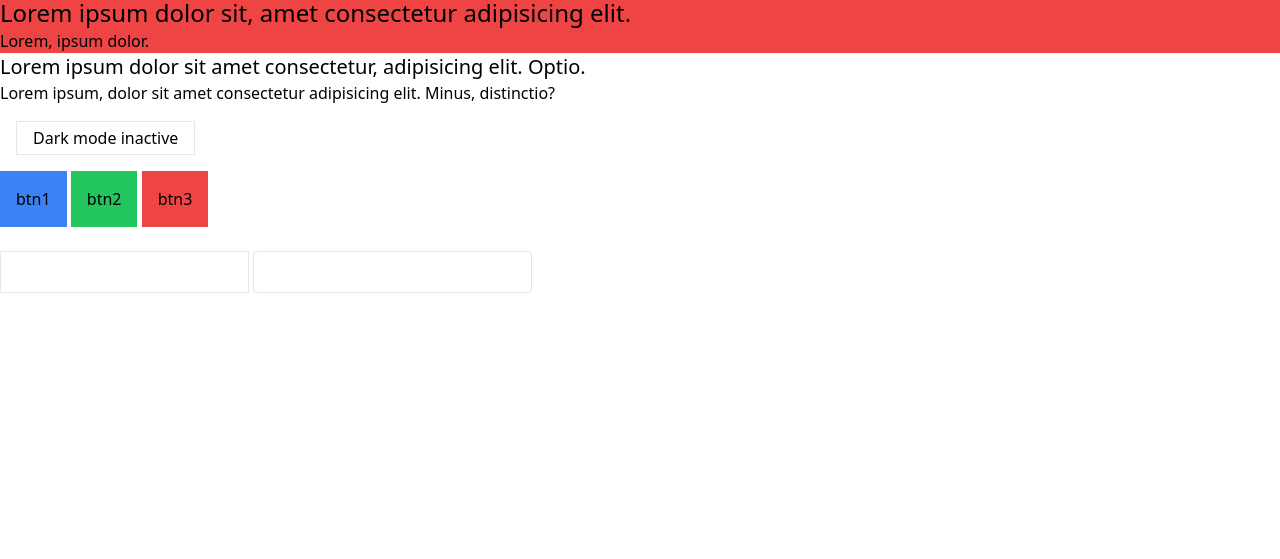
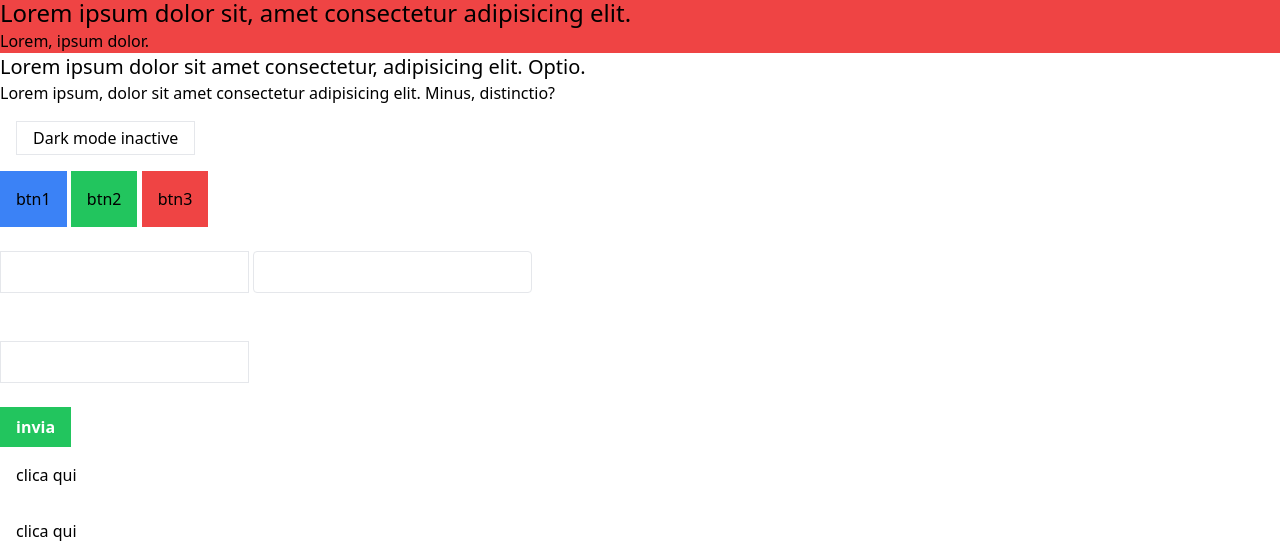
Before and after one commit to MBENE-DIEYE/tailwindCSS, a website: page index.html in a window 1280 px wide. Shown: the part 313-872 px from the top of the page. Before the commit the page ends 800 px from the top, so only its background shows below. Drawn offline with nearby package versions, Linux system fonts and the light colour scheme.

Commit message:
components costum

```diff
--- a/index.html
+++ b/index.html
@@ -27,6 +27,18 @@
             },
         }
     </script>
+    <!-- <style type="text/tailwindcss">
+        @layer components{
+            .btn{
+                border: 1px solid black;
+                padding: 10px 20px;
+                border-radius: 4px;
+            }
+            .btn-primary{
+                @apply btn text-white bg-primary hover:opacity-95 active:border-2
+            }
+        }
+    </style> -->
 </head>
 <body>
     <!-- installazione e primo utilizzo
@@ -104,12 +116,21 @@
  <div>
    <input type="text" class="focus:outline-none focus:ring focus:border-blue-300 border p-2">
     <input type="text"  class="active:bg-green-700 font-bold py-2 px-4 border rounded">
- </div>
+ </div><br><br>
 
  <!-- stili desabled -->
   <form action="#">
-    <input type="text">
-    <button></button>
+    <input type="text" class="focus:outline-none focus:ring border p-2 desabled"><br><br>
+    <button class="bg-green-500 text-white font-bold px-4 py-2 desabled">invia</button>
   </form>
+
+  <!--components costum  -->
+
+  <div class="p-4">
+    <button class="btn">clica qui</button>
+  </div>
+  <div class="p-4">
+    <button class="btn-primary">clica qui</button>
+  </div>
 </body>
 </html>
```
